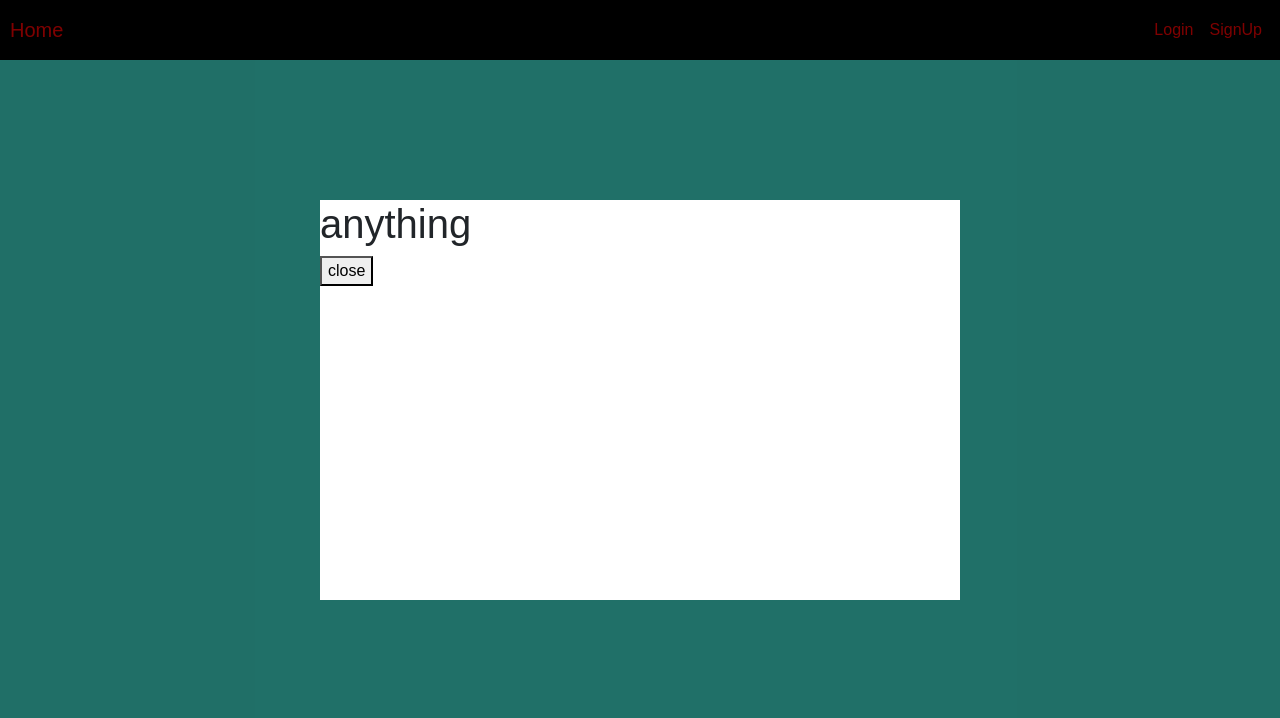
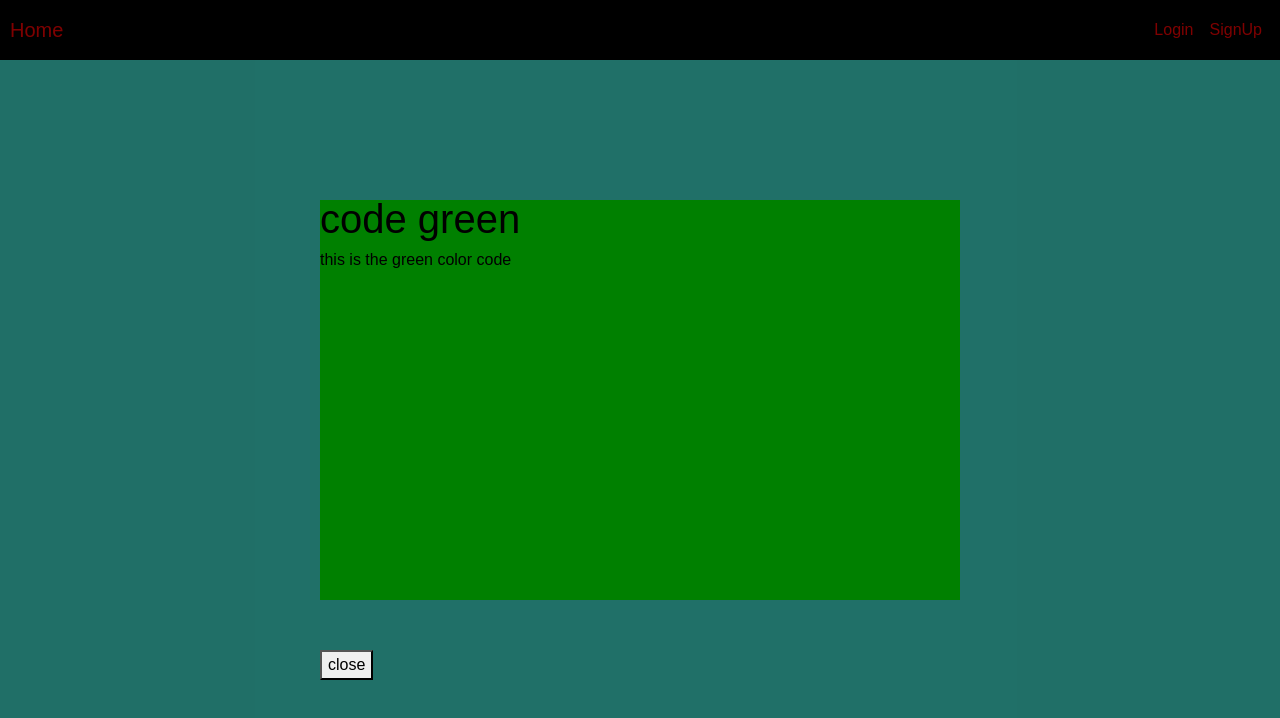
Before and after one commit to MohammadHijaz/Tabeeb-schedule, a React (Create React App) app: page /ColorCode in a window 1280 px wide. Both pictures are taken after a click on the button "CODE GREEN". Shown: the top 718 px of the page. Built offline with nearby package versions, Linux system fonts and the light colour scheme.

Commit message:
Created Specalized pop up for each button and added styling.

```diff
--- a/src/Components/PopUp.js
+++ b/src/Components/PopUp.js
@@ -27,9 +27,11 @@ export default function Hook(props) {
     const classes = useStyles();
     return (
         <div className={classes.popup}>
-            <div className={classes.innerPopup}>
-                <h1>{props.text}</h1>
-                <button onClick={props.close}>close</button>
+            <div className={classes.innerPopup} style={{backgroundColor : props.background}}>
+                <h1 style={{position : "absolute",top : -5, color : props.color}}>{props.title}</h1>
+                <br></br> <br></br>
+                <span style={{color : props.color}}>{props.text}</span>
+                <button onClick={props.close} style={{position : "absolute",top : 450, left : 0}}>close</button>
             </div>
 
         </div>
--- a/src/Screens/CodesGen.js
+++ b/src/Screens/CodesGen.js
@@ -1,10 +1,9 @@
-
 import React, { Component } from 'react';
 import Styles from 'styled-components';
 import Button from '@material-ui/core/Button';
   const MainContainer = Styles.div`
   display : flex;
-  background-color: turquoise;
+  background-color: #e1ccec;
   align-items: center;
   flex-direction : column;
   justify-content: center;
@@ -13,8 +12,8 @@ import Button from '@material-ui/core/Button';
   width : 100%;
   padding : 15px;
   .hide {
-    font-size : 0%;
-    background-color: turquoise;
+  font-size : 0%;
+  background-color: #e1ccec;
   }
   .box-container {
     display : flex;
@@ -26,7 +25,9 @@ import Button from '@material-ui/core/Button';
     height : 100%;
     .box {
       width: 20px;
-      border: 15px solid green;
+      border: 10px ;
+      border-style: dotted;
+      border-color: #bbded6;
       padding: 50px;
       margin: 20px;
       text-align: center;
@@ -38,9 +39,9 @@ export default class CodesGen extends Component {
 
         state = {
             code : "",
-            Text : "Copy Text",
+            Text : "Copy Code",
             Generate : true,
-            copiedTextColor : 'black',
+            copiedTextColor : 'white',
         }
         Generate = () => {
             let s = "";
@@ -56,7 +57,7 @@ export default class CodesGen extends Component {
           copystring.select();
           document.execCommand('copy');
           this.setState({Text : "Text Copied Successfully!!"})
-          this.setState({copiedTextColor : 'green'})
+          this.setState({copiedTextColor : 'white'})
         }
   render() {
     if(this.state.Generate){this.setState({code : this.Generate()})}
@@ -68,7 +69,7 @@ export default class CodesGen extends Component {
           ref={(textarea) => this.textArea = textarea}
           value={this.state.code}
           />
-        <h1>Here is Your Code</h1>
+        <h1 style= {{color:'white'}}>Here is Your Code</h1>
         <div class="box-container">
               <p class="box">{this.state.code[0]}</p>
               <p class="box">{this.state.code[1]}</p>
@@ -76,7 +77,7 @@ export default class CodesGen extends Component {
               <p class="box">{this.state.code[3]}</p>
         </div>
         <br/>
-        <Button style={{color : 'red', backgroundColor : 'blue'}} onClick={() => this.Copy()}>Copy</Button>
+        <Button style={{color : 'white', backgroundColor : '#bbded6'}} onClick={() => this.Copy()}>Copy</Button>
         <span style={{color : this.state.copiedTextColor , fontWeight : 'bold'}}>{this.state.Text}</span>
       </MainContainer>
     );
--- a/src/Screens/ColorCode.js
+++ b/src/Screens/ColorCode.js
@@ -3,12 +3,19 @@ import React, { Component } from 'react';
 import Button from '../Components/Button';
 import PopUp from '../Components/PopUp';
 import '../css/ColorCode.css'
+import { green } from '@material-ui/core/colors';
 class ColorCode extends Component {
     state = {
         showPopUp : false,
+        popupBackgroundColor : "white",
+        popupTextColor : "black",
+        displayedText : "anything"
     }
-    changePopUp = () => {
+    changePopUp = (backgroundColor,textColor,text) => {
         this.setState({showPopUp : !this.state.showPopUp})
+        this.setState({popupBackgroundColor : backgroundColor})
+        this.setState({popupTextColor : textColor})
+        this.setState({displayedText : text})
     }
     render() {
         return (
@@ -16,8 +23,11 @@ class ColorCode extends Component {
             <div>
                  {this.state.showPopUp ?
                     <PopUp
-                        text="anything"
-                        close={this.changePopUp.bind(this)}
+                        title={"code " + this.state.popupBackgroundColor}
+                        close={() => this.changePopUp()}
+                        background = {this.state.popupBackgroundColor}
+                        color = {this.state.popupTextColor}
+                        text = {this.state.displayedText}
                     />
                     : null
                 }
@@ -25,26 +35,26 @@ class ColorCode extends Component {
                  <div className="container22">
                     <div className="column">
                         <div className="box">
-                            <Button color ="green" text="code Green" onClick={this.changePopUp.bind(this)}/>
+                            <Button color ="green" text="code Green" onClick={() => this.changePopUp("green","black","this is the green color code ")}/>
                         </div>
                         <div className="box">
-                            <Button color="red" text="code Red"/>
+                            <Button color="red" text="code Red" onClick={() => this.changePopUp("red","black","this is the red color code ")}/>
                         </div>
 
                         <div className="box">
-                            <Button color="Blue" text="code Blue"/>
+                            <Button color="Blue" text="code Blue" onClick={() => this.changePopUp("blue","white","this is the blue color code ")}/>
                         </div>
 
                     </div>
                     <div className="column">
                         <div className="box">
-                            <Button color="yellow" text="code yellow" textColor="black"/>
+                            <Button color="yellow" text="code yellow" textColor="black" onClick={() => this.changePopUp("yellow","black","this is the yellow color code ")}/>
                         </div>
                         <div className="box">
-                            <Button color="black" text="code Black"/>
+                            <Button color="black" text="code Black" onClick={() => this.changePopUp("black","white","this is the black color code ")}/>
                         </div>
                         <div className="box">
-                            <Button color="purple" text="code purple"/>
+                            <Button color="purple" text="code purple" onClick={() => this.changePopUp("purple","white","this is the purple color code ")}/>
                         </div>
                     </div>
                 </div>
--- a/src/Screens/SignUpAsDr.js
+++ b/src/Screens/SignUpAsDr.js
@@ -1,7 +1,6 @@
 import React, { Component } from "react";
 import "../css/SignUpAsDr.css";
 import Dpic from '../Images/Dpic.png'
-
 export class SignUpAsDr extends Component {
    state = {
     FirstName : "",
```
